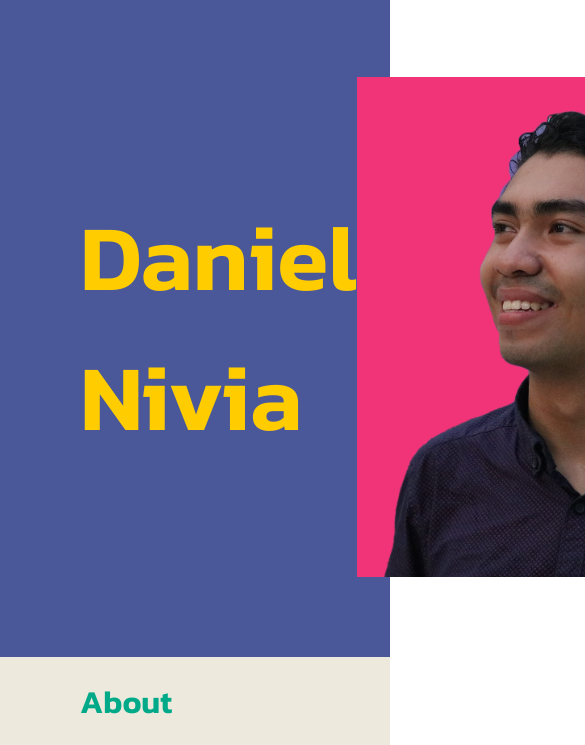
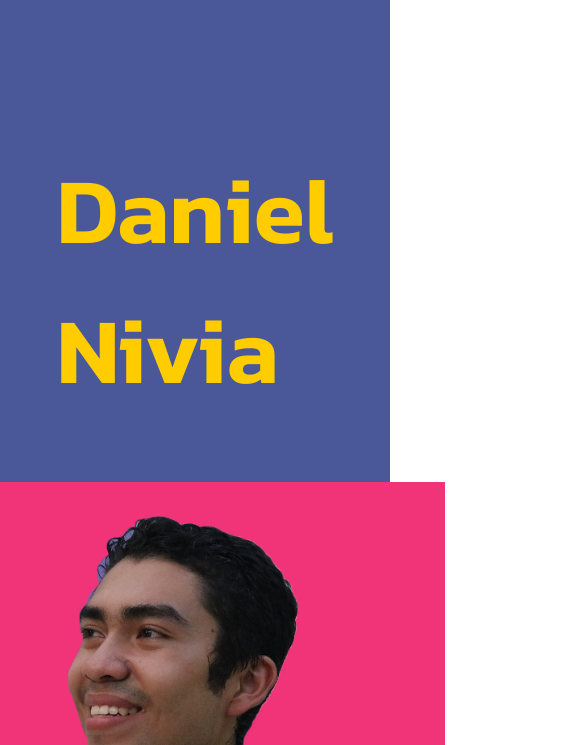
Before and after one commit to danielnivia/portfolio1, a plain HTML site: page index.html in a window 390 px wide. Shown: the part 91-836 px from the top of the page, 585 px wide, since content can reach past the window. Drawn offline with Linux system fonts and the light colour scheme.

Commit message:
Update main.css

```diff
--- a/CSS/main.css
+++ b/CSS/main.css
@@ -132,3 +132,10 @@ footer {
         justify-content: center;
     }
 }
+
+@media (max-width: 1000px) {
+    .intro  {
+        flex-wrap: wrap;
+        justify-content: center;
+    }
+}
```
